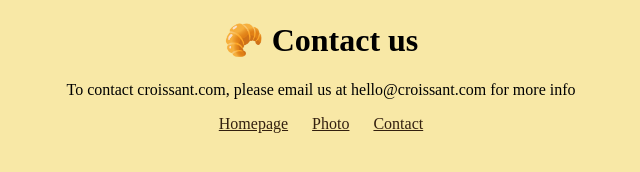
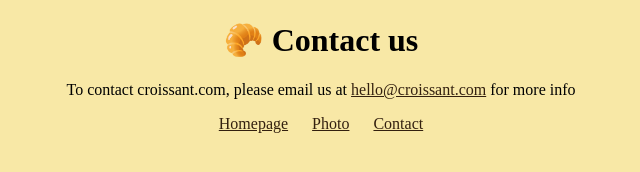
Before and after one commit to BatyaFrankel/Croissant, a plain HTML site: page contact.html in a window 1280 px wide. Shown: the full height of the page, 319-959 px from the left. Drawn offline with Linux system fonts and the light colour scheme.

Commit message:
made email link into a link

```diff
--- a/contact.html
+++ b/contact.html
@@ -8,7 +8,7 @@
   </head>
   <body>
     <h1>🥐 Contact us</h1>
-    <p>To contact croissant.com, please email us at hello@croissant.com for more info</p>
+    <p>To contact croissant.com, please email us at <a href="mailto:hello@croissant.com" class="email-link"> hello@croissant.com</a> for more info</p>
     <a href="/index.html">Homepage</a>
     <a href="/photo.html">Photo</a>
     <a href="/contact.html">Contact</a>
--- a/css/style.css
+++ b/css/style.css
@@ -7,6 +7,9 @@ a {
   margin: 0 10px;
   color: rgb(51, 32, 15);
 }
+.email-link {
+  margin: 0;
+}
 img {
   display: block;
   margin: 30px auto;
```
Also changed, not shown: index.html (+1 -1 lines).
